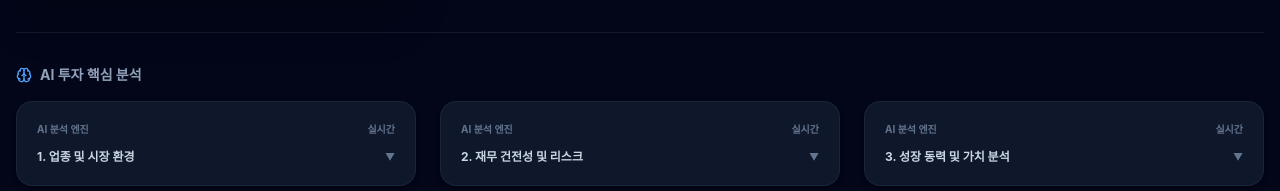
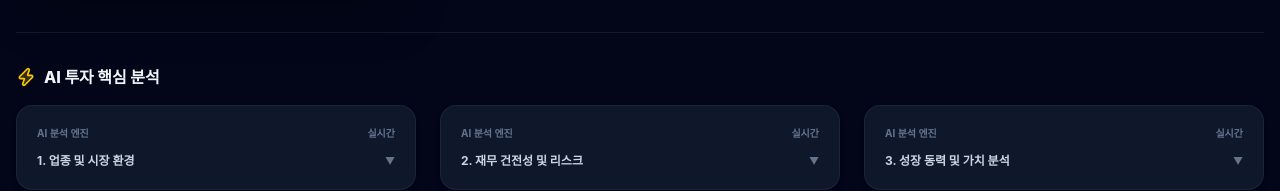
Before and after one commit to skycheonwon/stocktemp, a React (Vite) app: page /stock/KR_000270 in a window 1280 px wide. Shown: the part 737-928 px from the top of the page. Built offline with nearby package versions, Linux system fonts and the light colour scheme; no server answers; the database is empty.

Commit message:
design: change AI analysis header icon to Zap and increase font size to text-base and color to text-slate-100

```diff
--- a/src/pages/StockDetail.tsx
+++ b/src/pages/StockDetail.tsx
@@ -1,6 +1,6 @@
 import { useState, useEffect } from 'react'
 import { useParams, Link } from 'react-router-dom'
-import { ArrowLeft, Star, TrendingUp, Brain } from 'lucide-react'
+import { ArrowLeft, Star, TrendingUp, Zap } from 'lucide-react'
 import { COUNTRY_NAMES } from '../data/mockStocks'
 import { useLanguage } from '../context/LanguageContext'
 import { useLivePrices } from '../context/LivePriceContext'
@@ -320,8 +320,8 @@ export default function StockDetail() {
 
       {/* Bottom: Latest News Section (Max 3 articles) */}
       <div className="border-t border-slate-800/60 pt-8 space-y-4">
-        <h3 className="text-sm font-bold text-slate-400 flex items-center gap-2">
-          <Brain className="w-4 h-4 text-blue-400" /> {t('latestNews')}
+        <h3 className="text-base font-extrabold text-slate-100 flex items-center gap-2">
+          <Zap className="w-5 h-5 text-yellow-400 fill-yellow-400/20" /> {t('latestNews')}
         </h3>
 
         <div className="grid grid-cols-1 md:grid-cols-3 gap-6 items-start">
```
